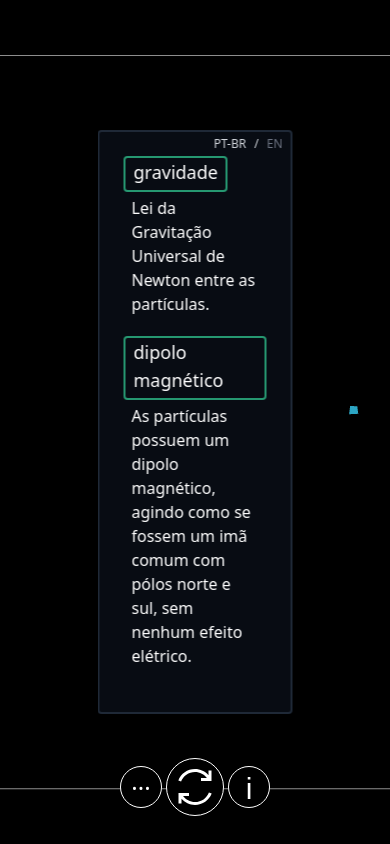
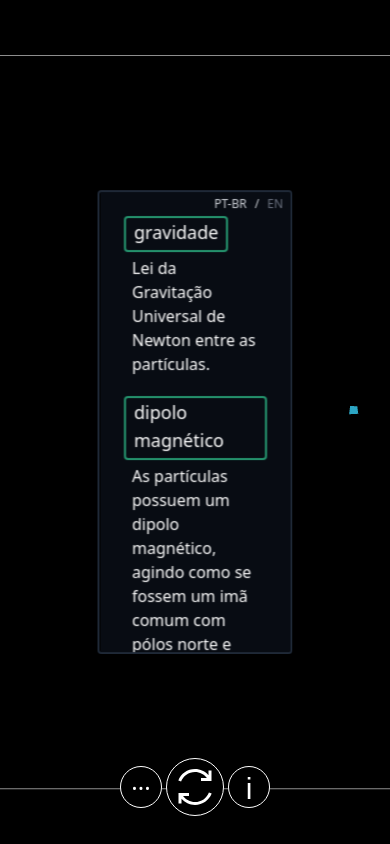
Before and after one commit to danielx-art/particlesrandomphysics, a Next.js app: page /components/descriptionBox in a window 390 px wide. Both pictures are taken after a click on the button "...". Built offline with nearby package versions, Linux system fonts and the light colour scheme.

Commit message:
corrected mobile layout

```diff
--- a/pages/components/descriptionBox.tsx
+++ b/pages/components/descriptionBox.tsx
@@ -19,7 +19,7 @@ const DescBox = (particleSystem: TparticleSystem) => {
   };
 
   return (
-    <div className="absolute bottom-1/2 right-1/2 translate-x-1/2 translate-y-1/2 p-6 text-white cursor-default border-2 border-gray-800 bg-gray-900 bg-opacity-50 rounded backdrop-blur-sm max-h-[80vh] max-w-[80vw]">
+    <div className="absolute bottom-1/2 right-1/2 translate-x-1/2 translate-y-1/2 p-6 text-white cursor-default border-2 border-gray-800 bg-gray-900 bg-opacity-50 rounded backdrop-blur-sm max-h-[55vh] max-w-[90vw] overflow-scroll">
       {particleSystem.physics.map((item: any, index: number) => (
         <div key={index}>
           {" "}
--- a/pages/components/informationBox.tsx
+++ b/pages/components/informationBox.tsx
@@ -16,7 +16,7 @@ const InfoBox = () => {
   };
 
   return (
-    <div className="absolute bottom-1/2 right-1/2 translate-x-1/2 translate-y-1/2 p-6 text-white cursor-default border-2 border-gray-800 bg-gray-900 bg-opacity-50 rounded backdrop-blur-sm max-h-[80vh] max-w-[80vw]">
+    <div className="absolute bottom-1/2 right-1/2 translate-x-1/2 translate-y-1/2 p-6 text-white cursor-default border-2 border-gray-800 bg-gray-900 bg-opacity-50 rounded backdrop-blur-sm max-h-[55vh] max-w-[90vw] overflow-scroll">
       {lang === "en" && (
         <>
           <p>
```
